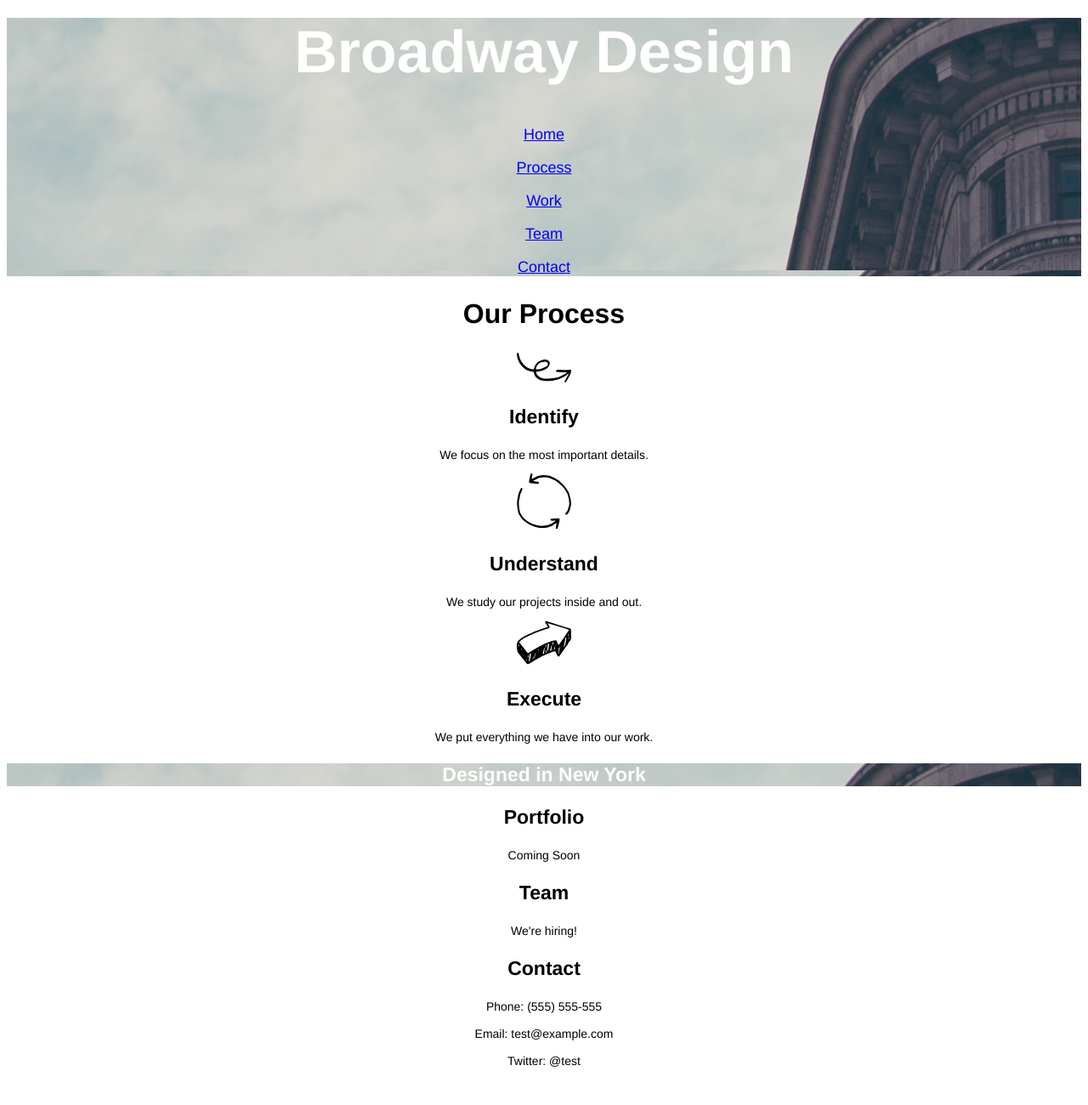
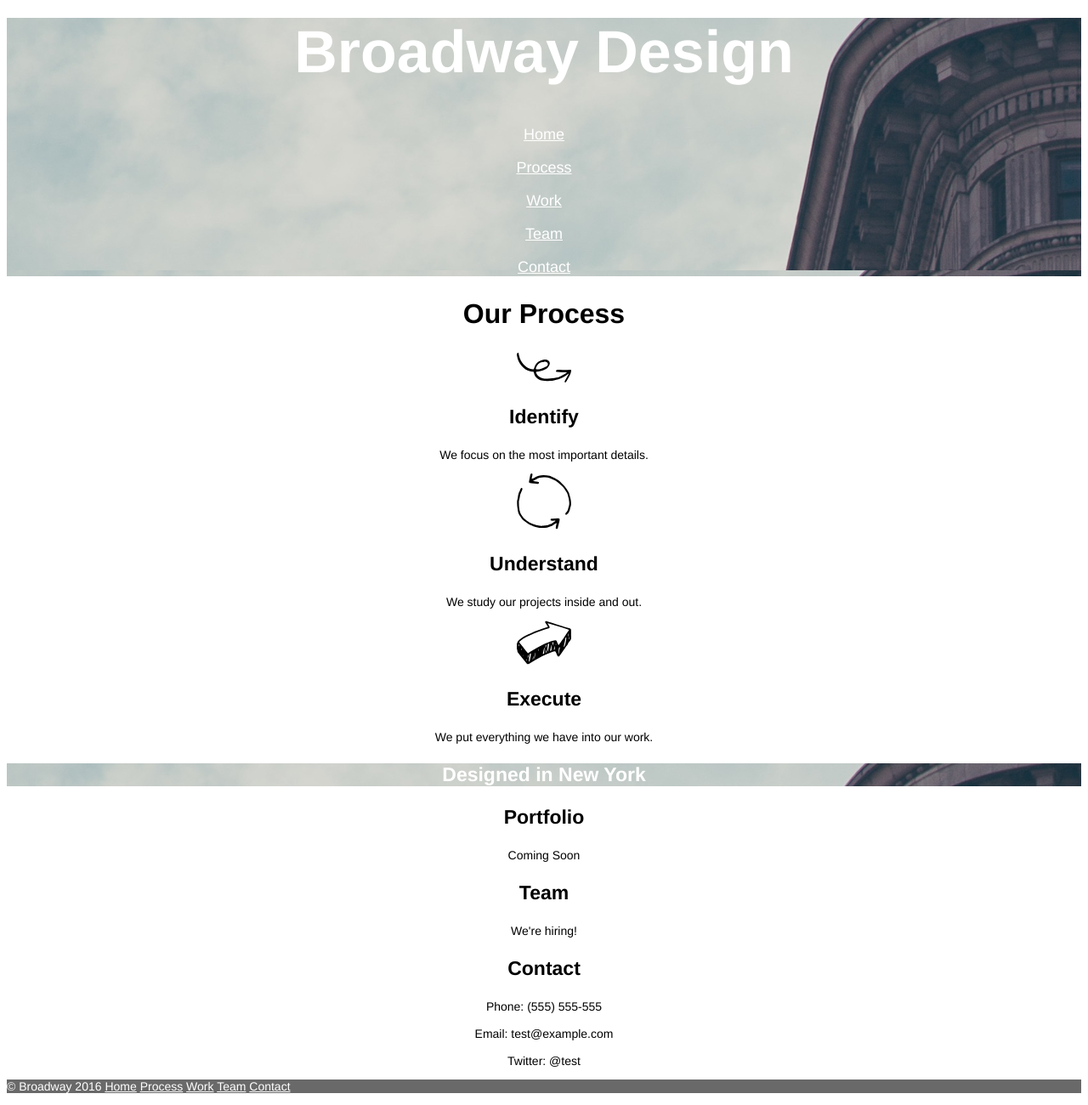
Before and after one commit to smithdc5/broadway, a plain HTML site: page index.html in a window 1280 px wide. Shown: the part 26-1326 px from the top of the page at 85% size. Before the commit the page ends 1296 px from the top, so only its background shows below. Drawn offline with Linux system fonts and the light colour scheme; files whose address does not match are found by name.

Commit message:
Add footer.

```diff
--- a/index.html
+++ b/index.html
@@ -5,7 +5,7 @@
     <title>Broadway Design</title>
   </head>
   <body>
-    <div class="background">
+    <div class="header">
       <h1 id="home">Broadway Design</h1>
       <nav>
         <a href="#home">Home</a> <br /><br />
@@ -25,7 +25,7 @@
     <img src="./resources/execute.svg">
     <h3>Execute</h3>
     <p>We put everything we have into our work.</p>
-    <h3 class="background">Designed in New York</h3>
+    <h3 class="header">Designed in New York</h3>
     <h3 id="work">Portfolio</h3>
     <p>Coming Soon</p>
     <h3 id="team">Team</h3>
@@ -34,5 +34,14 @@
     <p>Phone: (555) 555-555 <br /><br />
        Email: test@example.com <br /><br />
        Twitter: @test</p>
+    <div class="footer">
+      <p>&copy Broadway 2016
+        <a href="#home">Home</a>
+        <a href="#process">Process</a>
+        <a href="#work">Work</a>
+        <a href="#team">Team</a>
+        <a href="#contact">Contact</a>
+      </p>
+    </div>
   </body>
 </html>
--- a/resources/css/style.css
+++ b/resources/css/style.css
@@ -4,7 +4,7 @@ html {
 
 }
 
-.background {
+.header {
   background-image: url("/Users/darin/Projects/Broadway/resources/the-flatiron-building.png");
   color: white;
 }
@@ -15,6 +15,7 @@ h1, h2, h3 {
 
 h1 {
   font-size: 70px;
+  color: white;
 }
 
 h2 {
@@ -29,6 +30,18 @@ p {
   font-size: 14px;
 }
 
-a {
+.header a {
   font-size: 18px;
+  color: white;
 }
+
+.footer {
+  background-color: dimgray;
+  text-align: left;
+  font-size: 11px;
+  color: white;
+}
+
+.footer a{
+  color: white;
+}
```
